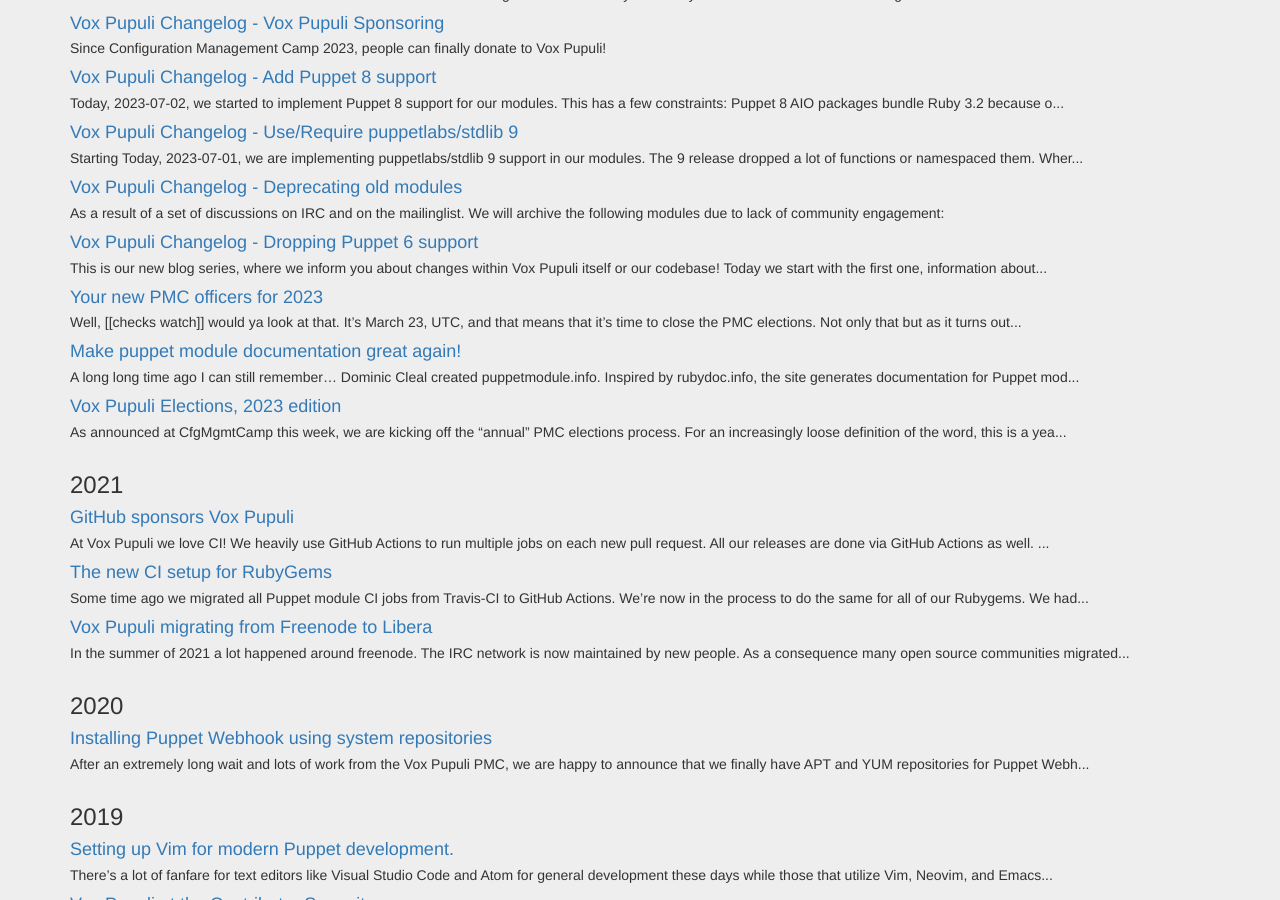
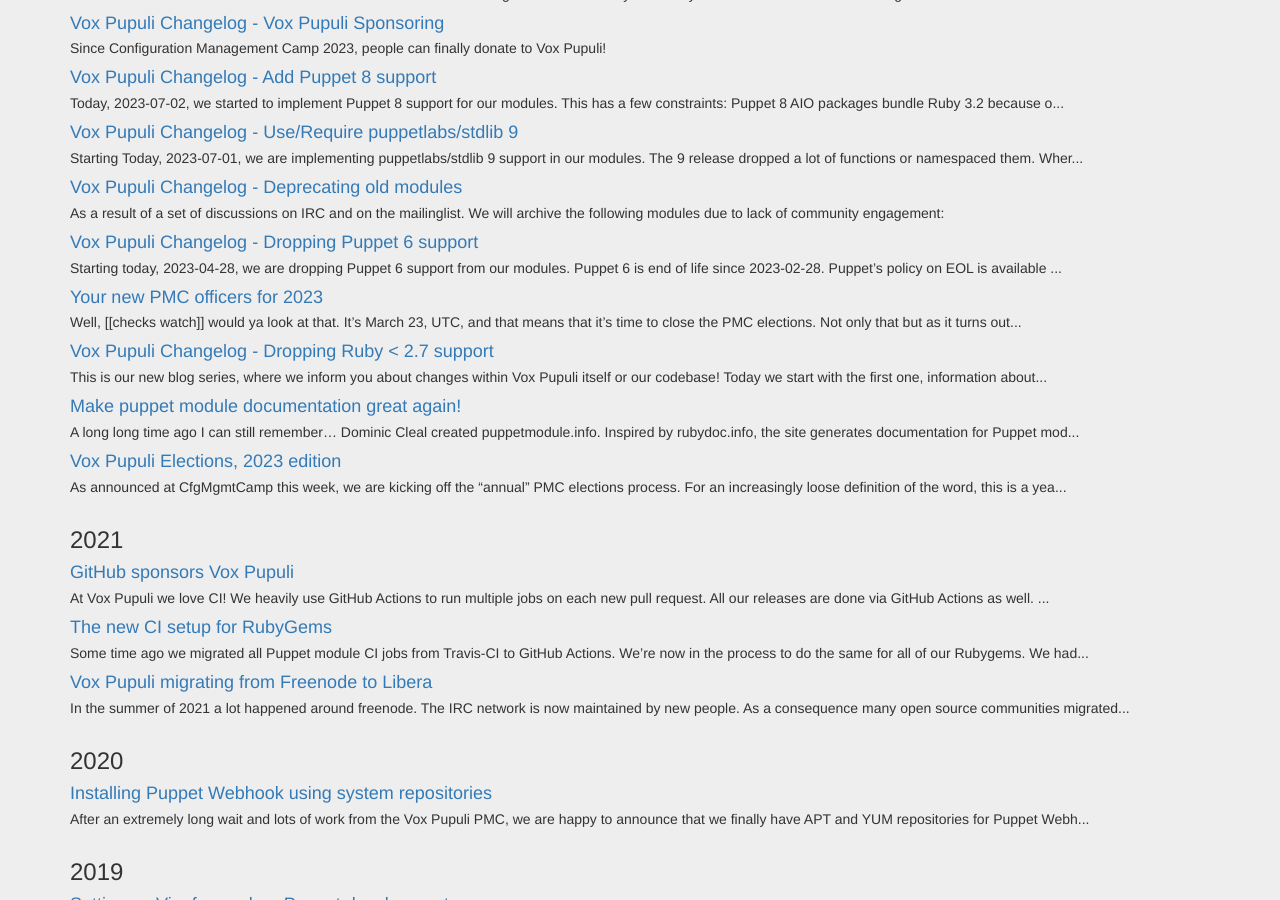
Before and after one commit to voxpupuli/voxpupuli.github.io, a Jekyll site: the page built from posts/index.md, in a window 1280 px wide and 900 px high, scrolled down 323 px. Built offline with Jekyll 4.4.1, drawn with Linux system fonts in a browser that asks for light colours; nearby versions of some CDN libraries; some of the changed lines change nothing that is shown.

Commit message:
Add blog post about Ruby < 2.7 deprecation

```diff
--- /dev/null
+++ b/_posts/2023-03-01-drop-ruby-27.md
@@ -0,0 +1,29 @@
+---
+layout: post
+title: Vox Pupuli Changelog - Dropping Ruby < 2.7 support
+date: 2023-03-01
+github_username: bastelfreak
+twitter_username: bastelsblog
+category: changelog
+---
+
+This is our new blog series, where we inform you about changes within Vox Pupuli
+itself or our codebase! Today we start with the first one, information about
+dropping Puppet Ruby < 2.7 support in our gems!
+
+For historic reasons our gems support a wide (and different) set of Ruby
+versions. Now that Puppet 6 is EoL (which shipped Ruby 2.5), we don't require
+Ruby 2.5 anymore in our Pipeline. And implementing Ruby 3.2 in some gems
+requires to drop Ruby 2.4 in some gems. We decided to make a hard cut and drop
+everything below Ruby 2.7. That version is not yet EoL and used in Puppet 7.
+
+One exception are gems that are used in Puppetserver jruby, for example
+hiera-eyaml. Puppetserver 7 JRuby is compatible with Ruby 2.6, so those gems
+will keep maintaing support for this legacy Ruby version.
+
+We created a new gem, [voxpupuli-rubocop](https://github.com/voxpupuli/voxpupuli-rubocop).
+It provides us:
+
+* A [RuboCop configuration](https://github.com/voxpupuli/voxpupuli-rubocop/blob/master/rubocop.yml)
+* A [rake task](https://github.com/voxpupuli/voxpupuli-rubocop/blob/master/lib/voxpupuli/rubocop/rake.rb) to run RuboCop
+* And pulls in [all required dependencies](https://github.com/voxpupuli/voxpupuli-rubocop/blob/235d03f09719f9ad570ae5c045383983b6dfe57e/voxpupuli-rubocop.gemspec#L17-L21)
--- a/_posts/2023-04-28-drop-puppet-6.md
+++ b/_posts/2023-04-28-drop-puppet-6.md
@@ -6,9 +6,6 @@
 twitter_username: bastelsblog
 category: changelog
 ---
-
-This is our new blog series, where we inform you about changes within Vox Pupuli itself or our codebase!
-Today we start with the first one, information about dropping Puppet 6 support.
 
 Starting today, 2023-04-28, we are dropping Puppet 6 support from our modules. Puppet 6 is end
 of life since 2023-02-28. Puppet's policy on EOL is available at:
```
